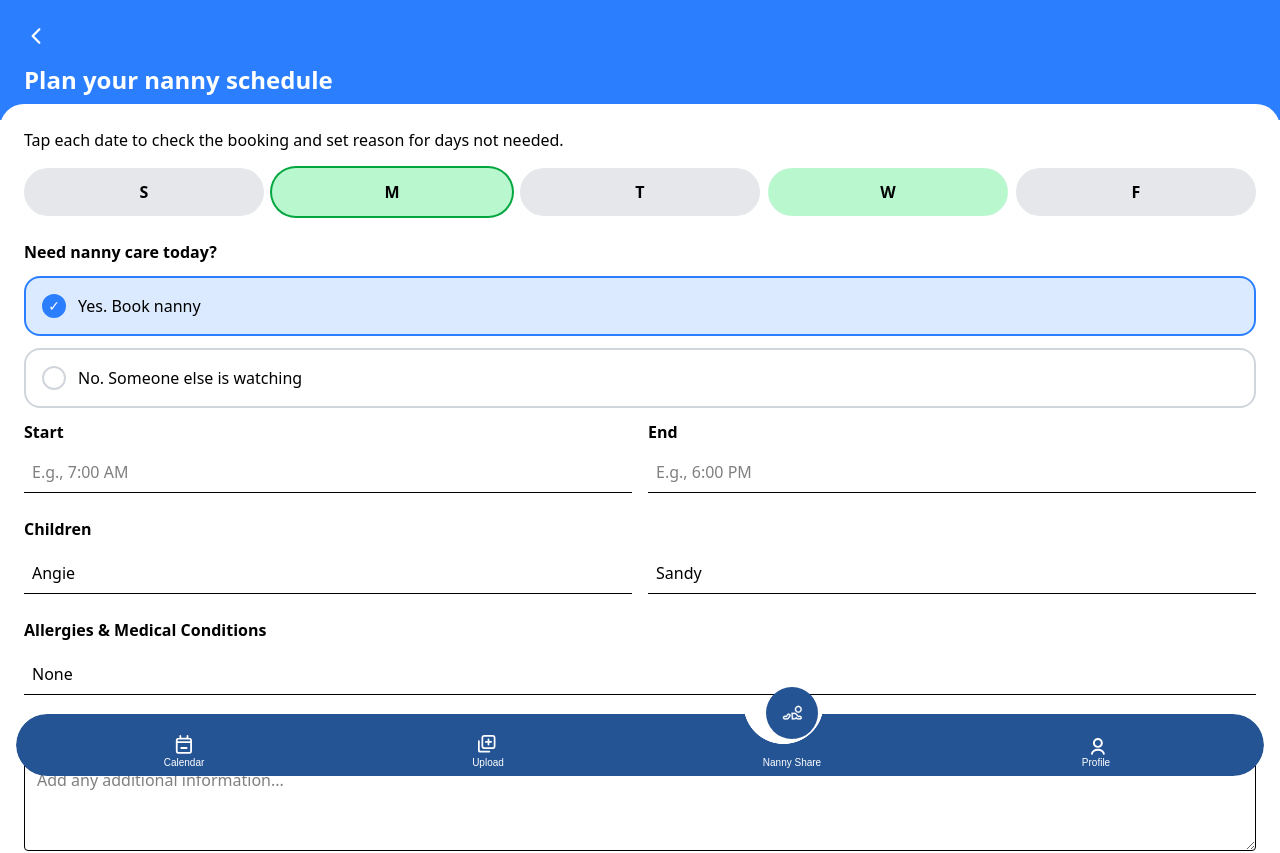
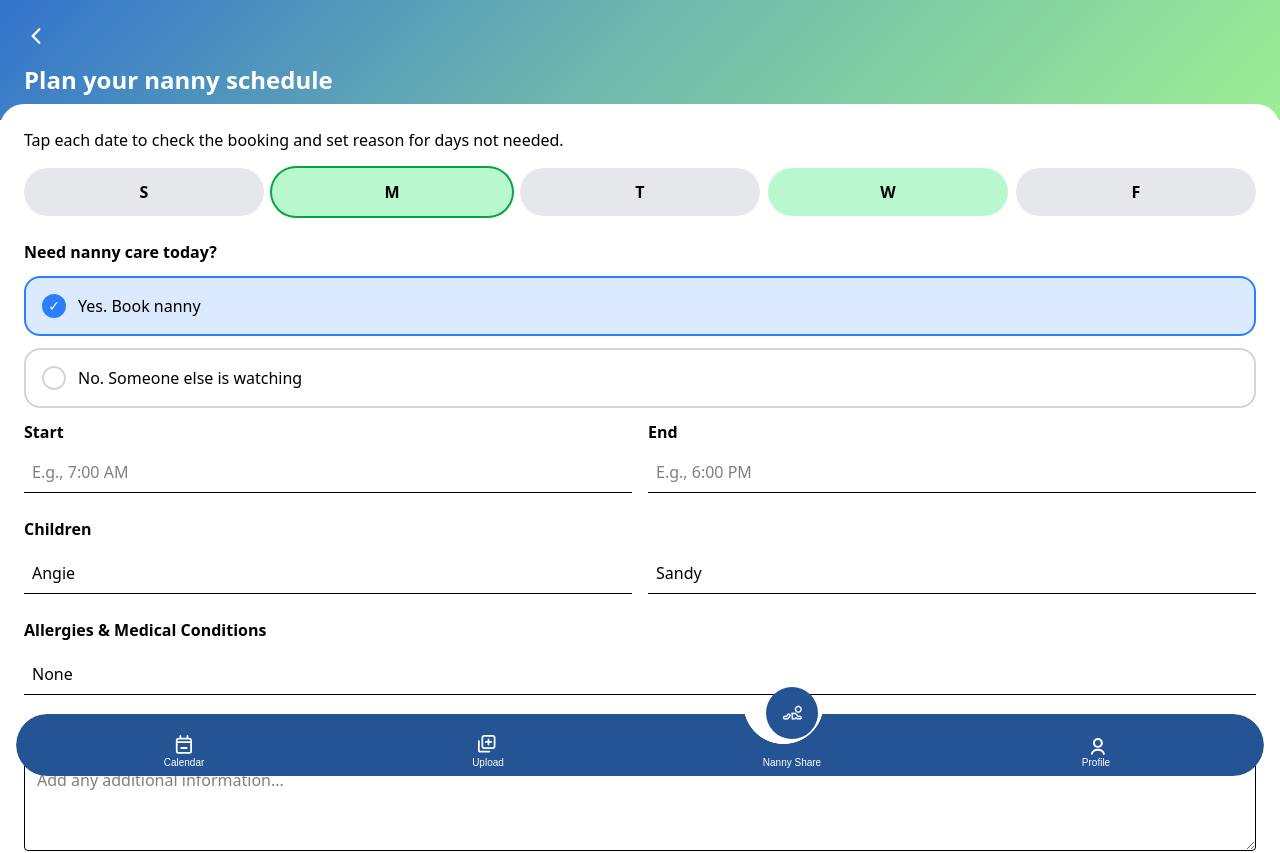
Before and after one commit to IDSP-TRADECARE/Tandem, a Next.js app: page /nanny/book/schedule in a window 1280 px wide. Shown: the top 853 px of the page. Built offline with nearby package versions, Linux system fonts and the light colour scheme; no server answers; sample sign-in values are in the browser's storage; a web font is replaced by a local one.

Commit message:
fixed gradient background on form page

```diff
--- a/src/app/nanny/book/schedule/page.tsx
+++ b/src/app/nanny/book/schedule/page.tsx
@@ -24,7 +24,7 @@ export default function NannySchedulePage() {
   return (
     <div className="min-h-screen flex flex-col pb-24">
       {/* Header */}
-      <div className="bg-blue-500 text-white p-6">
+      <div className="bg-gradient-primary text-white p-6">
         <button onClick={() => router.back()} className="mb-4">
           <IoIosArrowBack size={24} />
         </button>
```
